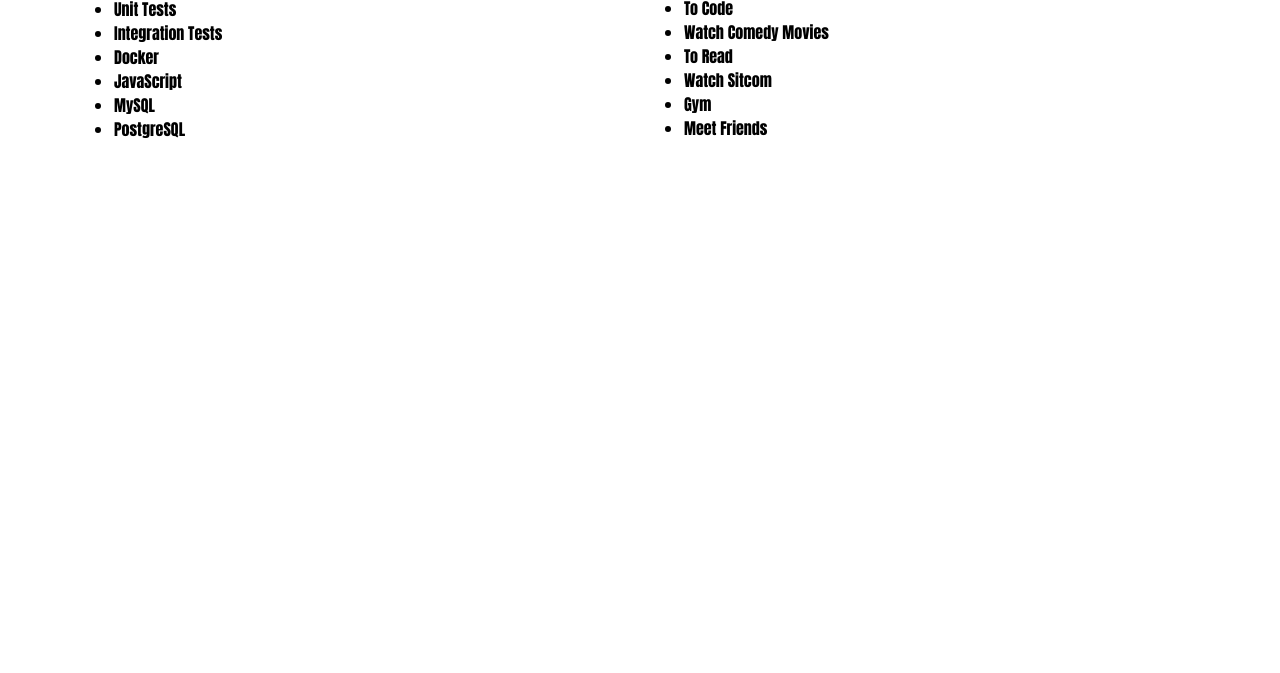
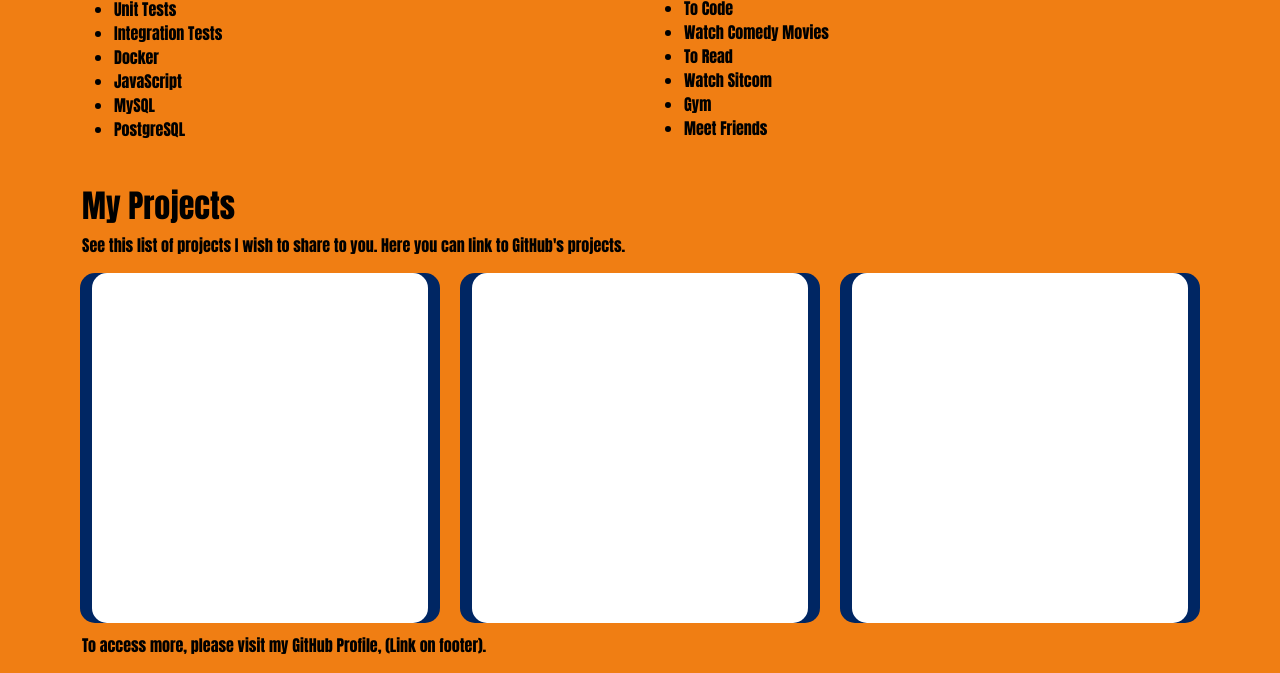
Before and after one commit to abelbarreto-dev/abelbarreto-dev.github.io, a plain HTML site: page index.html in a window 1280 px wide. Shown: the part 558-1231 px from the top of the page. Before the commit the page ends 800 px from the top, so only its background shows below. Drawn offline with nearby package versions, Linux system fonts and the light colour scheme.

Commit message:
feat: section projects list to show (#4)
* feat: createa section of projects

* feat: section projects and links to github repositories

```diff
--- a/css/style.css
+++ b/css/style.css
@@ -44,10 +44,29 @@
 
 /* image post */
 
+.page-background-color {
+    background-color: var(--golden-coffee);
+}
+
 .profile-img {
     background-color: var(--sea-blue);
     height: 400px;
     width: 80%;
+}
+
+.project-card {
+    height: 350px;
+    width: 100%;
+    background-color: var(--sea-blue);
+    margin: 10px;
+    border-radius: 15px;
+}
+
+.project-img {
+    height: 350px;
+    width: 100%;
+    border-radius: 15px;
+    background-color: var(--white);
 }
 
 /* image post */
--- a/index.html
+++ b/index.html
@@ -1,12 +1,12 @@
 <!DOCTYPE html>
-<html lang="en">
+<html lang="en" xmlns:a="http://www.w3.org/1999/html">
     <head>
         <meta charset="UTF-8">
         <link rel="stylesheet" href="css/style.css">
         <link href="https://cdn.jsdelivr.net/npm/bootstrap@5.0.2/dist/css/bootstrap.min.css" rel="stylesheet" integrity="sha384-EVSTQN3/azprG1Anm3QDgpJLIm9Nao0Yz1ztcQTwFspd3yD65VohhpuuCOmLASjC" crossorigin="anonymous">
         <title>Abel Carvalho</title>
     </head>
-    <body>
+    <body class="page-background-color">
         <header>
             <nav class="nav-control">
                 <div class="container">
@@ -85,7 +85,36 @@
             </div>
         </section>
 
-        <section class="container"></section>
+        <section class="container">
+            <div class="margin-30-top">
+                <h2>My Projects</h2>
+                <p>
+                    See this list of projects I wish to share to you. Here you can link to GitHub's projects.
+                </p>
+                <div class="row">
+                    <div class="col project-card">
+                        <a href="https://github.com/abelbarreto-dev/earn-golden" target="_blank">
+                            <div class="project-img"></div>
+                        </a>
+                    </div>
+                    <div class="col project-card">
+                        <a href="https://github.com/abelbarreto-dev/better-bet" target="_blank">
+                            <div class="project-img"></div>
+                        </a>
+                    </div>
+                    <div class="col project-card">
+                        <a href="https://github.com/abelbarreto-dev/savepass-api" target="_blank">
+                            <div class="project-img"></div>
+                        </a>
+                    </div>
+                </div>
+                <div class="row">
+                    <p>
+                        To access more, please visit my GitHub Profile, (Link on footer).
+                    </p>
+                </div>
+            </div>
+        </section>
 
         <section class="container"></section>
 
```
